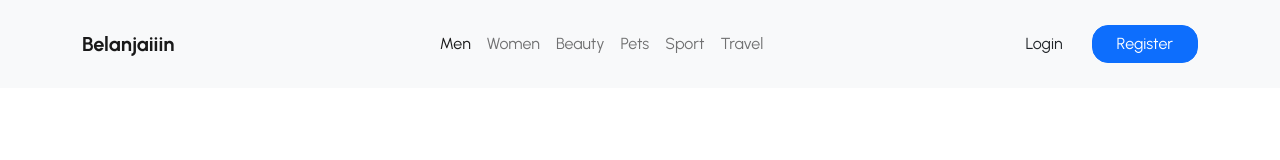
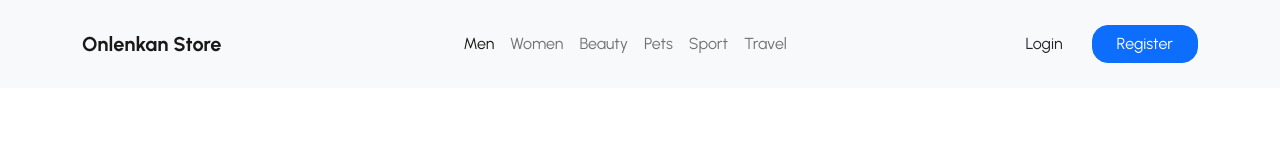
Before and after one commit to myunusalmeida/toko-online-onlenkan-batch-2, a plain HTML site: page index.html in a window 1280 px wide. Drawn offline with Linux system fonts and the light colour scheme.

Commit message:
Mengubah logo

```diff
--- a/index.html
+++ b/index.html
@@ -17,7 +17,7 @@
 
     <nav class="navbar navbar-expand-lg bg-light py-4">
         <div class="container">
-            <a class="navbar-brand fw-bold" href="#">Belanjaiiin</a>
+            <a class="navbar-brand fw-bold" href="#">Onlenkan Store</a>
             <button class="navbar-toggler" type="button" data-bs-toggle="collapse"
                 data-bs-target="#navbarSupportedContent" aria-controls="navbarSupportedContent" aria-expanded="false"
                 aria-label="Toggle navigation">
```
